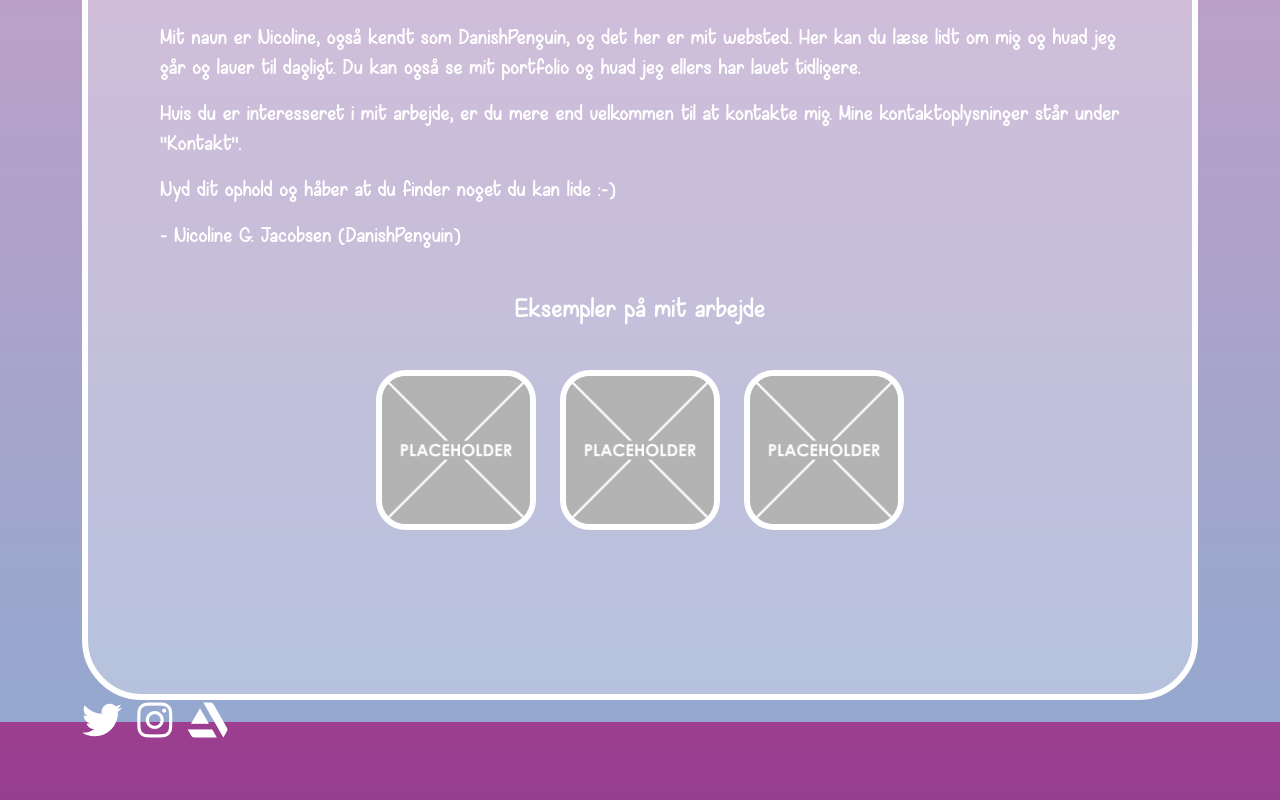
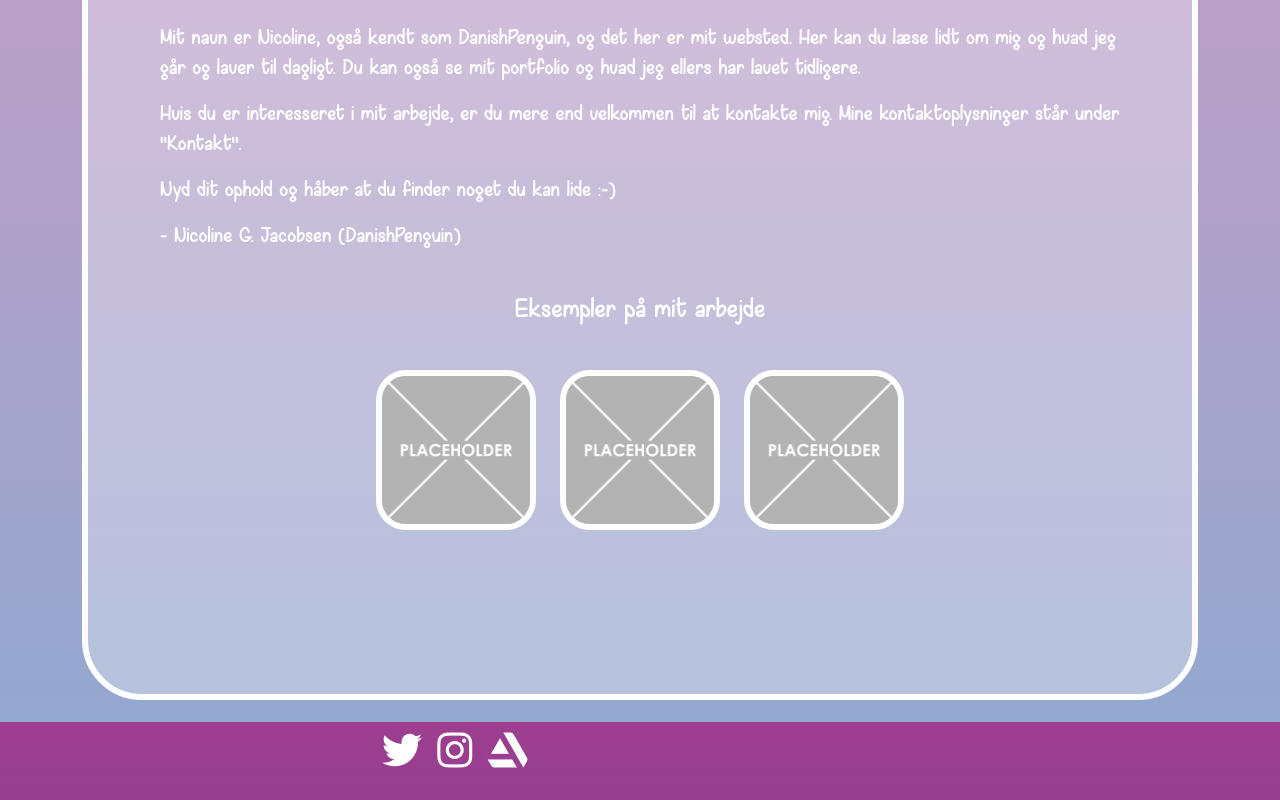
Before and after one commit to DanishPenguin/PortfolioWebsiteProject, a plain HTML site: page index.html in a window 1280 px wide. Shown: the part 398-1198 px from the top of the page. Drawn offline with Linux system fonts and the light colour scheme.

Commit message:
Added styling

```diff
--- a/main.css
+++ b/main.css
@@ -45,7 +45,7 @@ nav ul {
 
 nav ul li {
 	width: 250px !important;
-		color: white;
+	color: white;
 	font-size: 40px;
 	border: solid white 6px;
 	padding: 2px 15px 10px 15px;
@@ -77,7 +77,7 @@ nav ul li a:hover {
 }
 
 nav ul li a:active {
-		color: white;
+	color: white;
 	background-color: rgba(102,111,207,1.00)
 }
 
@@ -112,15 +112,17 @@ main p:nth-child(7) {
 
 footer {
 	height: 100px;
+	padding-left: 300px;
 }
 
 footer i {
 	color: white;
 	align-content: flex-start;
-	flex-direction: row-reverse;
+	flex-direction: row;
 	flex-wrap: wrap;
 	font-size: 40px;
 	margin-right: 10px;
+	margin-top: 30px;
 }
 
 /*Styling til Index/Hjem*/
```
